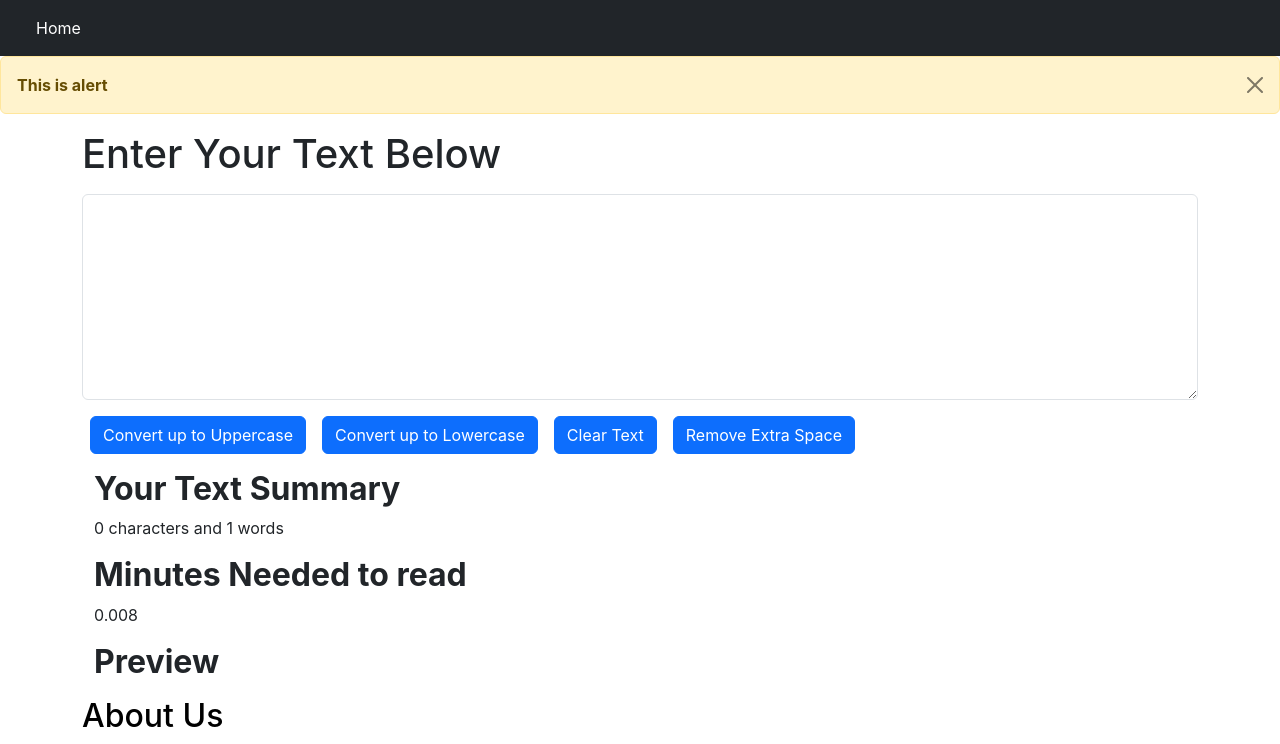
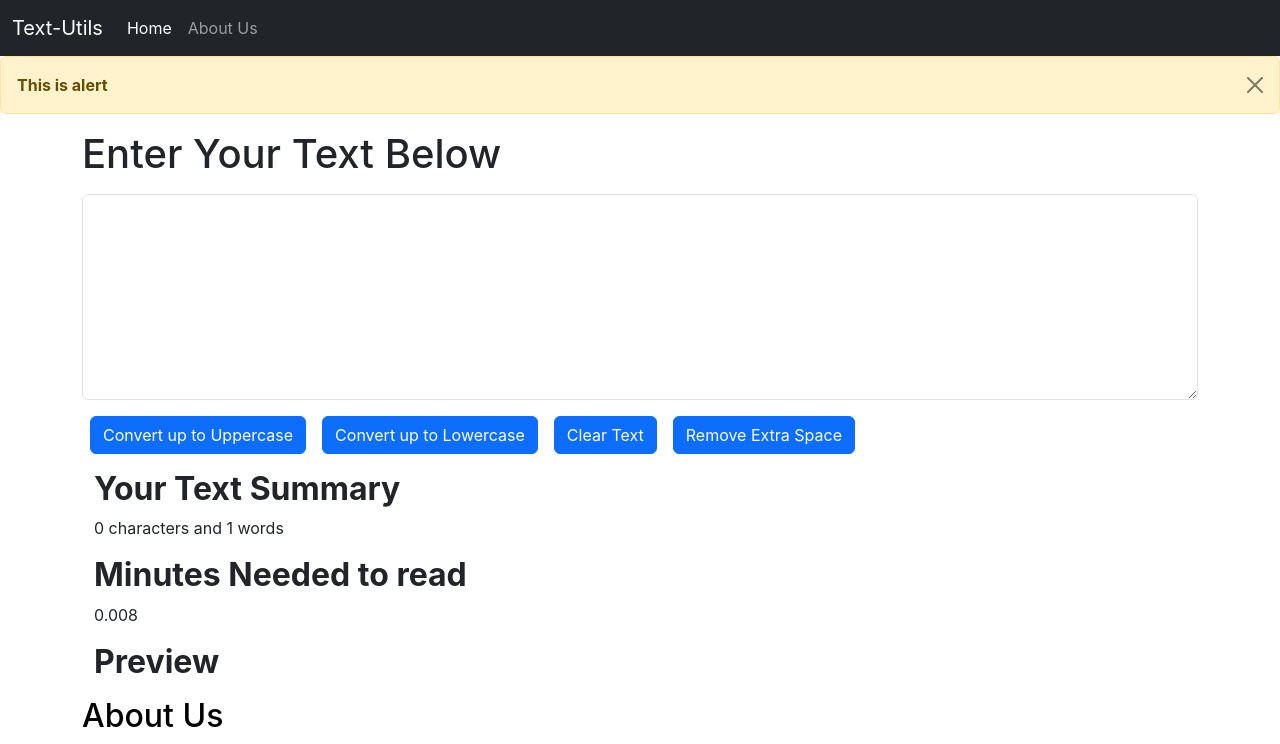
Before and after one commit to TahaAkber/TextUtils, a React (Create React App) app in the folder textutils/my-app/: page /about in a window 1280 px wide. Shown: the top 744 px of the page. Built offline with nearby package versions, Linux system fonts and the light colour scheme; no server answers.

Commit message:
Start new app with react router dom

```diff
--- a/textutils/my-app/src/components/Extranavbar.js
+++ /dev/null
@@ -1,43 +0,0 @@
-import React from "react";
-import { Link } from "react-router-dom";
-
-function Extranavbar(props) {
-  return (
-    <nav className="navbar navbar-expand-lg bg-dark navbar-dark">
-      <div className="container-fluid">
-        <Link className="navbar-brand" to="./">
-          {props.title}
-        </Link>
-
-        <button
-          className="navbar-toggler"
-          type="button"
-          data-bs-toggle="collapse"
-          data-bs-target="#navbarSupportedContent"
-          aria-controls="navbarSupportedContent"
-          aria-expanded="false"
-          aria-label="Toggle navigation"
-        >
-          <span className="navbar-toggler-icon"></span>
-        </button>
-
-        <div className="collapse navbar-collapse" id="navbarSupportedContent">
-          <ul className="navbar-nav me-auto mb-2 mb-lg-0">
-            <li className="nav-item">
-              <Link className="nav-link active" aria-current="page" to="/">
-                Home
-              </Link>
-            </li>
-            <li className="nav-item">
-              <Link className="nav-link" to="/about">
-                {props.about}
-              </Link>
-            </li>
-          </ul>
-        </div>
-      </div>
-    </nav>
-  );
-}
-
-export default Extranavbar;
--- a/textutils/my-app/src/components/Login.js
+++ b/textutils/my-app/src/components/Login.js
@@ -3,6 +3,7 @@
 import { signInWithRedirect } from "firebase/auth";
 import { useNavigate } from "react-router-dom";
 import { useAuthState } from "react-firebase-hooks/auth";
+import Navigationbar from "./Navbar";
 
 function Login() {
   const navigate = useNavigate();
@@ -14,8 +15,14 @@
   };
   return (
     <div>
-      <h3>SignIn to continue</h3>
-      <button onClick={signin}>Click to Login</button>
+      {!user ? (
+        <div>
+          <h3>SignIn to continue</h3>
+          <button onClick={signin}>Click to Login</button>
+        </div>
+      ) : (
+        <Navigationbar />
+      )}
     </div>
   );
 }
--- a/textutils/my-app/src/components/Navbar.js
+++ b/textutils/my-app/src/components/Navbar.js
@@ -1,22 +1,55 @@
 import Alert from "./Alert";
+import About from "./About";
 import Textform from "./Textbar";
 import { Link } from "react-router-dom";
-import { auth } from "./firebase";
-import { useAuthState } from "react-firebase-hooks/auth";
-import Extranavbar from "./Extranavbar";
+
 function Navigationbar(props) {
-  const [user] = useAuthState(auth);
   return (
     <div>
-      {user ? (
-        <Link to="/login" className="navbar-brand">
-          Login
-        </Link>
-      ) : (
-        <>
-          <Extranavbar props={props} />
-        </>
-      )}
+      <nav className="navbar navbar-expand-lg bg-dark navbar-dark">
+        <div className="container-fluid">
+          <Link className="navbar-brand" to="./">
+            {props.title}
+          </Link>
+
+          <button
+            className="navbar-toggler"
+            type="button"
+            data-bs-toggle="collapse"
+            data-bs-target="#navbarSupportedContent"
+            aria-controls="navbarSupportedContent"
+            aria-expanded="false"
+            aria-label="Toggle navigation"
+          >
+            <span className="navbar-toggler-icon"></span>
+          </button>
+          <div className="collapse navbar-collapse" id="navbarSupportedContent">
+            <ul className="navbar-nav me-auto mb-2 mb-lg-0">
+              <li className="nav-item">
+                <Link className="nav-link active" aria-current="page" to="/">
+                  Home
+                </Link>
+              </li>
+              <li className="nav-item">
+                <Link className="nav-link" to="/about">
+                  {props.about}
+                </Link>
+              </li>
+            </ul>
+            {/* <form className="d-flex" role="search">
+              <input
+                className="form-control me-2"
+                type="search"
+                placeholder="Search"
+                aria-label="Search"
+              />
+              <button class="btn btn-outline-success" type="submit">
+                Search
+              </button>
+            </form> */}
+          </div>
+        </div>
+      </nav>
       <Alert alert="This is alert" />
       <div className="container">
         <Textform heading="Enter Your Text Below" />
```
